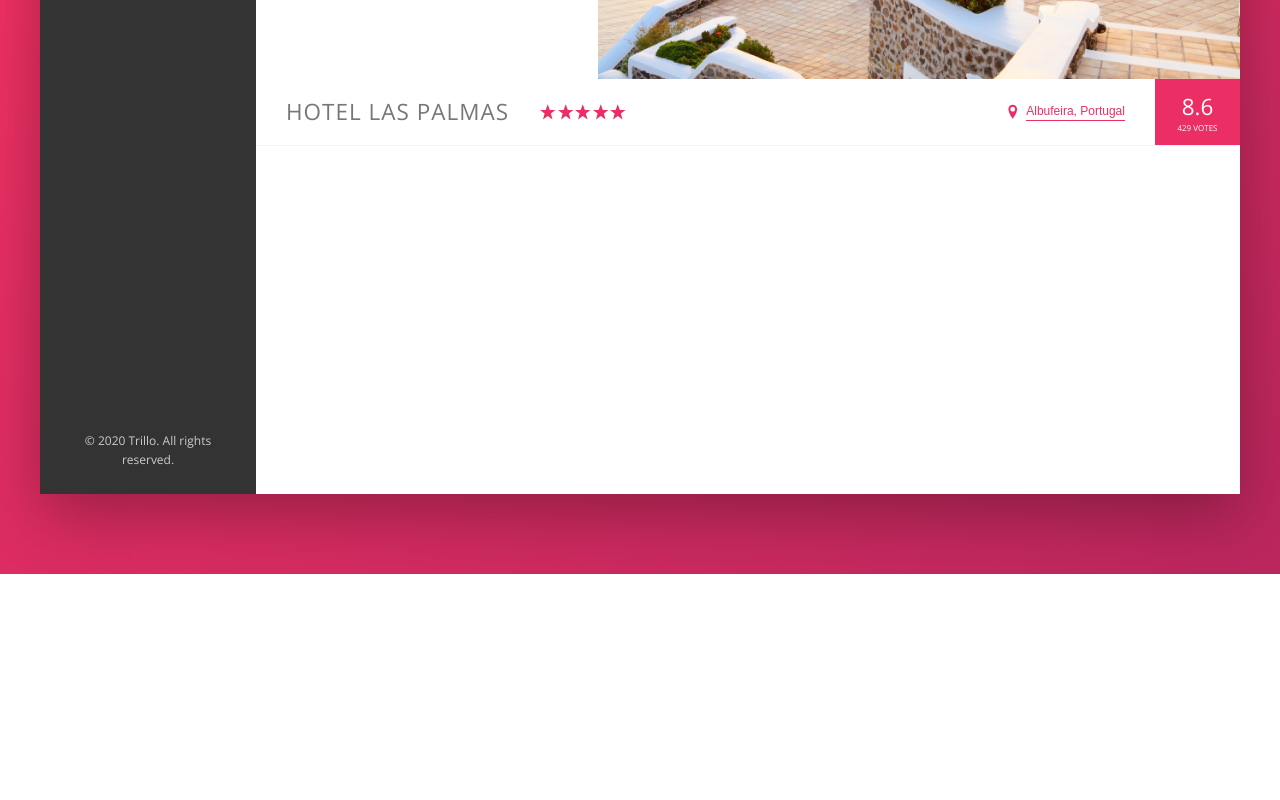
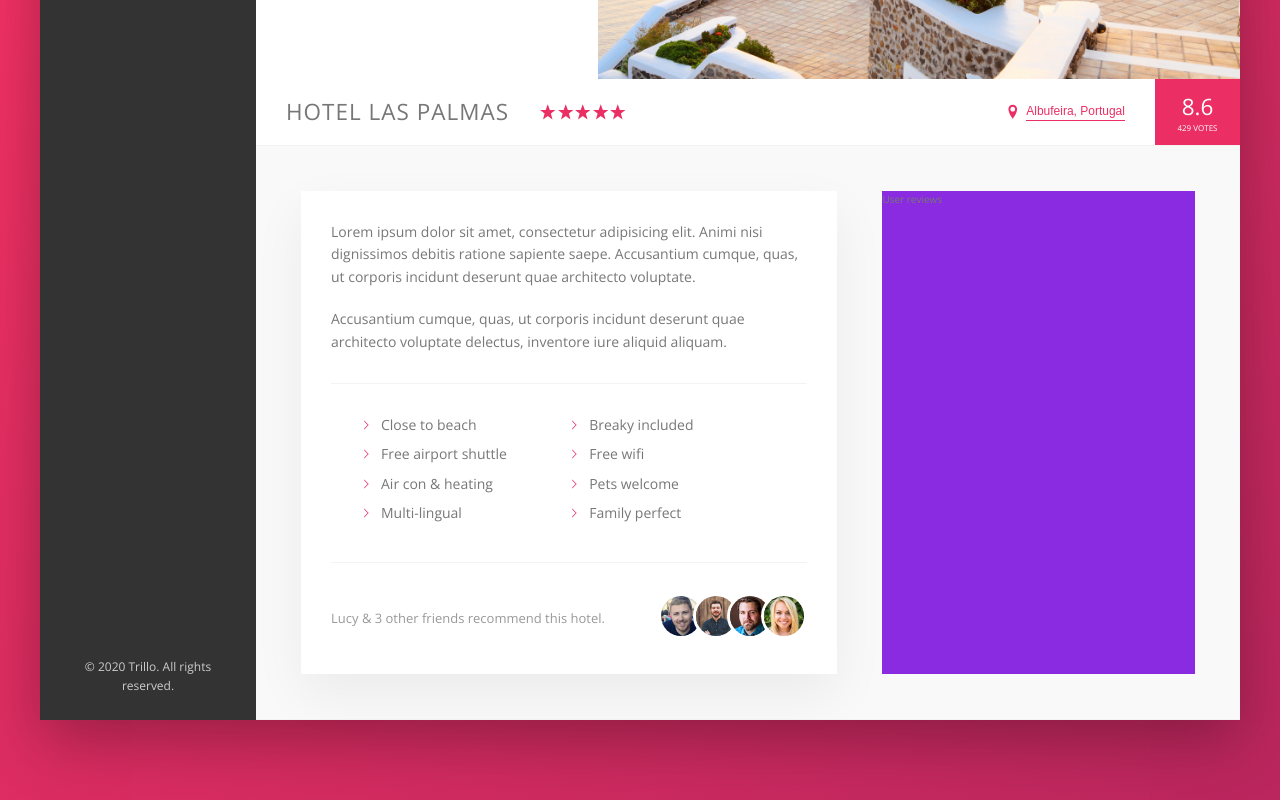
Before and after one commit to auxfuse/trillo, a website: page index.html in a window 1280 px wide. Shown: the part 456-1256 px from the top of the page. Before the commit the page ends 1030 px from the top, so only its background shows below. Drawn offline with nearby package versions, Linux system fonts and the light colour scheme.

Commit message:
Description section content added, styled and compiled

```diff
--- a/index.html
+++ b/index.html
@@ -125,6 +125,44 @@
                             <div class="overview__rating-count">429 votes</div>
                         </div>
                     </div>
+
+                    <div class="detail">
+                        <div class="description">
+                            <p class="paragraph">
+                                Lorem ipsum dolor sit amet, consectetur adipisicing elit. Animi nisi dignissimos debitis
+                                ratione sapiente saepe. Accusantium cumque, quas, ut corporis incidunt deserunt quae
+                                architecto voluptate.
+                            </p>
+                            <p class="paragraph">
+                                Accusantium cumque, quas, ut corporis incidunt deserunt quae architecto voluptate delectus,
+                                inventore iure aliquid aliquam.
+                            </p>
+                            <ul class="list">
+                                <li class="list__item">Close to beach</li>
+                                <li class="list__item">Breaky included</li>
+                                <li class="list__item">Free airport shuttle</li>
+                                <li class="list__item">Free wifi</li>
+                                <li class="list__item">Air con & heating</li>
+                                <li class="list__item">Pets welcome</li>
+                                <li class="list__item">Multi-lingual</li>
+                                <li class="list__item">Family perfect</li>
+                            </ul>
+                            <div class="recommend">
+                                <p class="recommend__count">
+                                    Lucy & 3 other friends recommend this hotel.
+                                </p>
+                                <div class="recommend__friends">
+                                    <img src="img/user-3.jpg" alt="User 3" class="recommend__photo">
+                                    <img src="img/user-4.jpg" alt="User 4" class="recommend__photo">
+                                    <img src="img/user-5.jpg" alt="User 5" class="recommend__photo">
+                                    <img src="img/user-6.jpg" alt="User 6" class="recommend__photo">
+                                </div>
+                            </div>
+                        </div>
+                        <div class="user-reviews">
+                            User reviews
+                        </div>
+                    </div>
                 </main>
             </div>
         </div>
--- a/sass/_base.scss
+++ b/sass/_base.scss
@@ -12,7 +12,9 @@
     --color-grey-dark-2: #777;
     --color-grey-dark-3: #999;
 
+    --shadow-light: 0 2rem 5rem rgba(0, 0, 0, .06);
     --shadow-dark: 0 2rem 6rem rgba(0, 0, 0, .3);
+    --line: 1px solid var(--color-grey-light-2);
 }
 
 * {
--- a/sass/_components.scss
+++ b/sass/_components.scss
@@ -183,7 +183,7 @@
 .overview {
     display: flex;
     align-items: center;
-    border-bottom: 1px solid var(--color-grey-light-2);
+    border-bottom: var(--line);
 
     &__heading {
         font-size: 2.25rem;
@@ -191,7 +191,6 @@
         text-transform: uppercase;
         letter-spacing: 1px;
         padding: 1.5rem 3rem;
-
     }
 
     &__stars {
@@ -260,6 +259,69 @@
     }
 }
 
+.paragraph:not(:last-of-type) {
+    margin-bottom: 2rem;
+}
+
+.list {
+    margin: 3rem 0;
+    list-style: none;
+    padding: 3rem;
+    border-top: var(--line);
+    border-bottom: var(--line);
+    display: flex;
+    flex-wrap: wrap;
+
+    &__item {
+        flex: 0 0 50%;
+        margin-bottom: .7rem;
+
+        &::before {
+            content: '';
+            display: inline-block;
+            height: 1rem;
+            width: 1rem;
+            margin-right: 1rem;
+
+            // support for older browsers
+            //background-image: url(../img/SVG/chevron-thin-right.svg);
+            //background-size: cover;
+
+            // newer browsers
+            background-color: var(--color-primary);
+            -webkit-mask-image: url("../img/SVG/chevron-thin-right.svg");
+            -webkit-mask-size: cover;
+        }
+    }
+}
+
+.recommend {
+    font-size: 1.3rem;
+    color: var(--color-grey-dark-3);
+    display: flex;
+    align-items: center;
+
+    &__count {
+        margin-right: auto;
+    }
+
+    &__friends {
+
+    }
+
+    &__photo {
+        box-sizing: content-box;
+        height: 4rem;
+        width: 4rem;
+        border-radius: 50%;
+        border: 3px solid #fff;
+
+        &:not(:last-child) {
+            margin-right: -1.5rem;
+        }
+    }
+}
+
 @keyframes pulse {
     0% {
         transform: scale(1);
--- a/sass/_layout.scss
+++ b/sass/_layout.scss
@@ -10,7 +10,7 @@
     height: 7rem;
     font-size: 14px;
     background-color: #fff;
-    border-bottom: 1px solid var(--color-grey-light-2);
+    border-bottom: var(--line);
     display: flex;
     justify-content: space-between;
     align-items: center;
@@ -29,7 +29,27 @@
 }
 
 .hotel-view {
-    height: 80rem;
     background-color: #fff;
     flex: 1;
 }
+
+.detail {
+    display: flex;
+    padding: 4.5rem;
+    background-color: var(--color-grey-light-1);
+    border-bottom: var(--line);
+}
+
+.description {
+    font-size: 14px;
+    background-color: #fff;
+    box-shadow: var(--shadow-light);
+    padding: 3rem;
+    flex: 0 0 60%;
+    margin-right: 4.5rem;
+}
+
+.user-reviews {
+    background-color: blueviolet;
+    flex: 1;
+}
```
Also changed, not shown: css/style.css.
